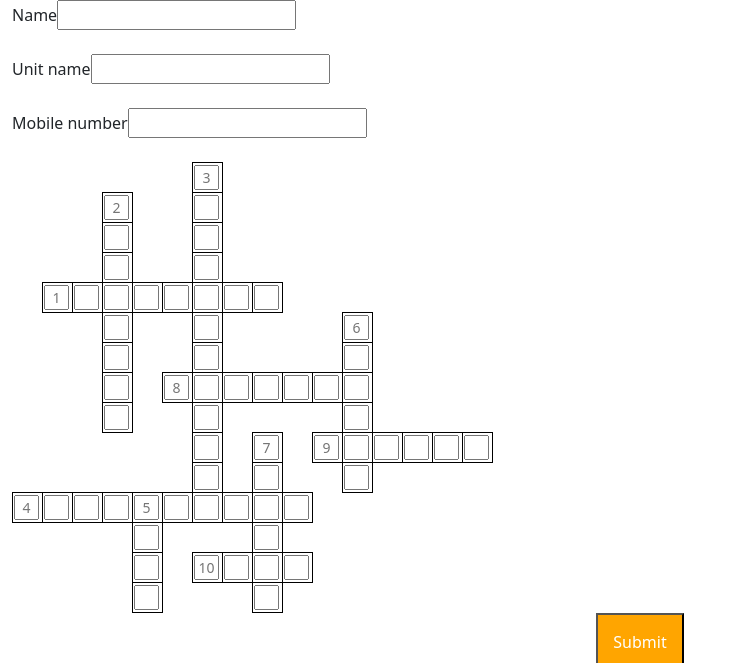
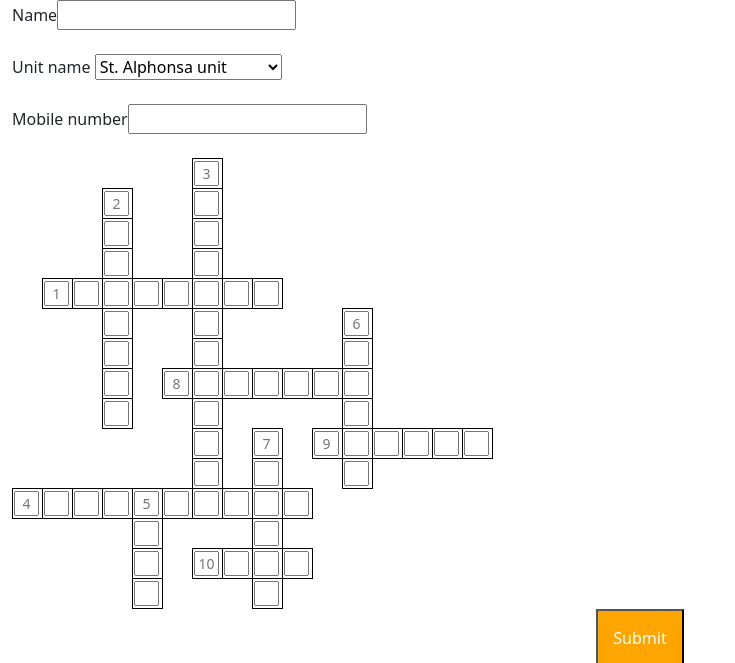
Before and after one commit to boshodd/crossword, a plain HTML site: page index.html in a window 1280 px wide. Shown: the top 663 px of the page, without its empty margins (0-735 px from the left). Drawn offline with nearby package versions, Linux system fonts and the light colour scheme.

Commit message:
Update index.html

```diff
--- a/index.html
+++ b/index.html
@@ -38,9 +38,27 @@
   <body>
     <div class="container-fluid">
       <form method="POST" autocomplete="off" name="google-sheet">
-        Name<input type="text" id="name" required /> <br />
+        Name<input type="text" name="name" id="name" required /> <br />
         <br />
-        Unit name<input type="text" name="unit" required /> <br /><br />
+        Unit name
+        <select name="unit" id="cars" required>
+          <option value="St. Alphonsa unit">St. Alphonsa unit</option>
+          <option value="Blessed Chavara unit">Blessed Chavara unit</option>
+          <option value="St. Don Bosco unit">St. Don Bosco unit</option>
+          <option value="St. Marys unit">St. Marys unit</option>
+          <option value="St. Jude unit">St. Jude unit</option>
+          <option value="St. Francis unit">St. Francis unit</option>
+          <option value="St. Vincent D'paul">St. Vincent D'Paul unit</option>
+          <option value="St. Rita unit">St. Rita unit</option>
+          <option value="St. Antonys unit">St. Antonys unit</option>
+          <option value="St. Joesph unit">St. Joesph unit</option>
+          <option value="St. Paul unit">St. Paul unit</option>
+          <option value="St. Thomas unit">St. Thomas unit</option>
+          <option value="St. Rita unit">St. Rita unit</option>
+          <option value="Little Flower unit">Little Flower unit</option>
+          <option value="Infant Jesus unit">Infant Jesus unit</option>
+          <option value="audi">Sacred Heart unit</option>
+        </select><br /><br />
         Mobile number<input type="text" name="mobile_no" required /><br />
         <br />
         <table>
```
